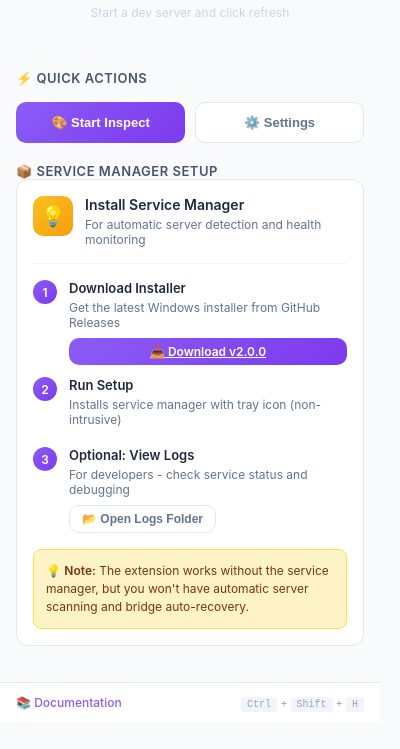
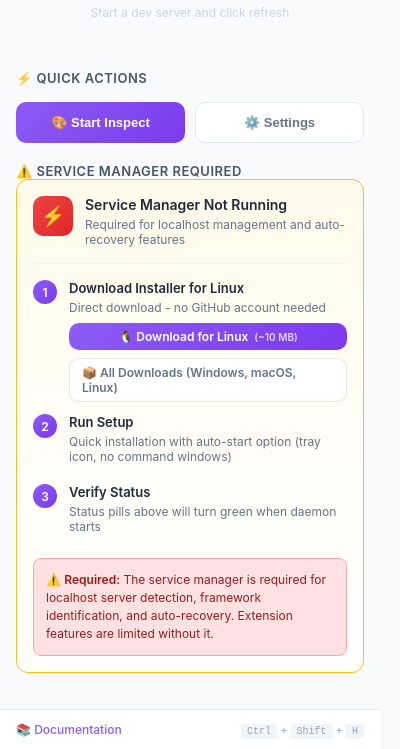
Before and after one commit to Skullcandyxxx/HighlightAssist, a browser extension: page popup-v2.html in a window 400 px wide. Shown: the part 294-1043 px from the top of the page. Before the commit the page ends 1016 px from the top, so only its background shows below. Drawn offline with Linux system fonts and the light colour scheme; no server answers.

Commit message:
Fix: Daemon Required + OS-Specific Direct Downloads
 Critical Fixes:

**Daemon is Required (Not Optional):**
- Changed messaging from 'optional' to 'required'
- Updated section title: ' Service Manager Required'
- Red gradient warning icon instead of blue info icon
- Warning card styling (red border, gradient background)
- Clear messaging: Extension features are LIMITED without daemon

**OS Detection & Direct Downloads:**
- Restored automatic OS detection (Windows/macOS/Linux)
- Direct download links to GitHub releases (no need to browse)
- Primary button: 'Download for [Your OS]' with file size
- Secondary button: 'All Downloads' for other platforms
- Platform-specific icons:  Windows,  macOS,  Linux

**Download URLs:**
- Windows: HighlightAssist-Setup-Windows.exe (~15 MB)
- macOS: HighlightAssist-Setup-macOS.dmg (~12 MB)
- Linux: HighlightAssist-Setup-Linux.deb (~10 MB)

**UI Improvements:**
- Warning colors (red) for required daemon message
- Professional card gradient (yellow  white for warning)
- Clear step-by-step process
- Status verification in step 3

This restores the previous functionality where users get direct download links for their OS without needing to visit GitHub releases page.

```diff
--- a/popup-v2.html
+++ b/popup-v2.html
@@ -364,6 +364,11 @@
             padding: 16px;
         }
 
+        .install-card-required {
+            border-color: #fbbf24;
+            background: linear-gradient(to bottom, #fffbeb 0%, white 100%);
+        }
+
         .install-header {
             display: flex;
             gap: 12px;
@@ -383,6 +388,10 @@
             justify-content: center;
             font-size: 20px;
             flex-shrink: 0;
+        }
+
+        .install-icon-warning {
+            background: linear-gradient(135deg, #ef4444 0%, #dc2626 100%);
         }
 
         .install-header h3 {
@@ -456,6 +465,12 @@
             font-size: 12px;
             color: #78350f;
             line-height: 1.5;
+        }
+
+        .install-note-warning {
+            background: #fee2e2;
+            border-color: #fca5a5;
+            color: #991b1b;
         }
 
         .install-note strong {
@@ -533,46 +548,43 @@
 
         <!-- Installation Guide (shown when daemon not running) -->
         <div class="section" id="installSection" style="display: none;">
-            <div class="section-title">📦 Service Manager Setup</div>
-            <div class="install-card">
+            <div class="section-title">⚠️ Service Manager Required</div>
+            <div class="install-card install-card-required">
                 <div class="install-header">
-                    <div class="install-icon">💡</div>
+                    <div class="install-icon install-icon-warning">⚡</div>
                     <div>
-                        <h3>Install Service Manager</h3>
-                        <p>For automatic server detection and health monitoring</p>
+                        <h3>Service Manager Not Running</h3>
+                        <p>Required for localhost management and auto-recovery features</p>
                     </div>
                 </div>
                 <div class="install-steps">
                     <div class="install-step">
                         <span class="step-number">1</span>
                         <div class="step-content">
-                            <strong>Download Installer</strong>
-                            <p>Get the latest Windows installer from GitHub Releases</p>
-                            <a href="https://github.com/Skullcandyxxx/HighlightAssist/releases/latest" class="btn btn-primary btn-sm" target="_blank">
-                                📥 Download v2.0.0
-                            </a>
+                            <strong>Download Installer for <span id="detectedOS">Your OS</span></strong>
+                            <p id="installerDesc">Direct download - no GitHub account needed</p>
+                            <div id="downloadButtons" style="display: flex; flex-direction: column; gap: 8px;">
+                                <!-- Buttons will be inserted by JavaScript -->
+                            </div>
                         </div>
                     </div>
                     <div class="install-step">
                         <span class="step-number">2</span>
                         <div class="step-content">
                             <strong>Run Setup</strong>
-                            <p>Installs service manager with tray icon (non-intrusive)</p>
+                            <p>Quick installation with auto-start option (tray icon, no command windows)</p>
                         </div>
                     </div>
                     <div class="install-step">
                         <span class="step-number">3</span>
                         <div class="step-content">
-                            <strong>Optional: View Logs</strong>
-                            <p>For developers - check service status and debugging</p>
-                            <button class="btn btn-secondary btn-sm" id="openLogsBtn" disabled>
-                                📂 Open Logs Folder
-                            </button>
+                            <strong>Verify Status</strong>
+                            <p>Status pills above will turn green when daemon starts</p>
                         </div>
                     </div>
                 </div>
-                <div class="install-note">
-                    💡 <strong>Note:</strong> The extension works without the service manager, but you won't have automatic server scanning and bridge auto-recovery.
+                <div class="install-note install-note-warning">
+                    ⚠️ <strong>Required:</strong> The service manager is required for localhost server detection, framework identification, and auto-recovery. Extension features are limited without it.
                 </div>
             </div>
         </div>
--- a/popup-v2.js
+++ b/popup-v2.js
@@ -17,6 +17,9 @@ class PopupController {
         // Setup event listeners
         this.setupEventListeners();
 
+        // Detect OS and setup download links
+        this.setupDownloadLinks();
+
         // Initial status check
         await this.checkStatuses();
 
@@ -25,6 +28,57 @@ class PopupController {
 
         // Load servers
         await this.scanServers();
+    }
+
+    setupDownloadLinks() {
+        const userAgent = navigator.userAgent.toLowerCase();
+        const platform = navigator.platform.toLowerCase();
+
+        let detectedOS = 'Windows';
+        let downloadUrl = 'https://github.com/Skullcandyxxx/HighlightAssist/releases/download/v2.0.0/HighlightAssist-Setup-Windows.exe';
+        let fileSize = '~15 MB';
+        let icon = '🪟';
+
+        // Detect OS
+        if (userAgent.indexOf('mac') !== -1 || platform.indexOf('mac') !== -1) {
+            detectedOS = 'macOS';
+            downloadUrl = 'https://github.com/Skullcandyxxx/HighlightAssist/releases/download/v2.0.0/HighlightAssist-Setup-macOS.dmg';
+            fileSize = '~12 MB';
+            icon = '🍎';
+        } else if (userAgent.indexOf('linux') !== -1 || platform.indexOf('linux') !== -1) {
+            detectedOS = 'Linux';
+            downloadUrl = 'https://github.com/Skullcandyxxx/HighlightAssist/releases/download/v2.0.0/HighlightAssist-Setup-Linux.deb';
+            fileSize = '~10 MB';
+            icon = '🐧';
+        }
+
+        // Update detected OS text
+        const detectedOSElement = document.getElementById('detectedOS');
+        if (detectedOSElement) {
+            detectedOSElement.textContent = detectedOS;
+        }
+
+        // Create download buttons
+        const downloadButtons = document.getElementById('downloadButtons');
+        if (downloadButtons) {
+            // Primary download button for detected OS
+            const primaryButton = document.createElement('a');
+            primaryButton.href = downloadUrl;
+            primaryButton.className = 'btn btn-primary btn-sm';
+            primaryButton.style.textDecoration = 'none';
+            primaryButton.innerHTML = `${icon} Download for ${detectedOS} <span style="opacity: 0.8; font-size: 10px;">(${fileSize})</span>`;
+            primaryButton.download = '';
+            downloadButtons.appendChild(primaryButton);
+
+            // Secondary link to all downloads
+            const allDownloadsLink = document.createElement('a');
+            allDownloadsLink.href = 'https://github.com/Skullcandyxxx/HighlightAssist/releases/tag/v2.0.0';
+            allDownloadsLink.className = 'btn btn-secondary btn-sm';
+            allDownloadsLink.style.textDecoration = 'none';
+            allDownloadsLink.target = '_blank';
+            allDownloadsLink.innerHTML = '📦 All Downloads (Windows, macOS, Linux)';
+            downloadButtons.appendChild(allDownloadsLink);
+        }
     }
 
     setupEventListeners() {
@@ -49,22 +103,6 @@ class PopupController {
             e.preventDefault();
             chrome.tabs.create({ url: 'https://github.com/Skullcandyxxx/HighlightAssist' });
         });
-
-        // Open logs button (for developers)
-        const openLogsBtn = document.getElementById('openLogsBtn');
-        if (openLogsBtn) {
-            openLogsBtn.addEventListener('click', () => {
-                // This will be enabled when daemon is installed
-                const logsPath = '%LOCALAPPDATA%\\HighlightAssist\\logs';
-                // Since we can't directly open explorer from extension, show the path
-                this.showNotification('Logs Location', `Open File Explorer and navigate to:\n${logsPath}`, 'info');
-            });
-        }
-    }
-
-    showNotification(title, message, type = 'info') {
-        // Simple alert for now - could be enhanced with custom notification UI
-        alert(`${title}\n\n${message}`);
     }
 
     async checkStatuses() {
```
